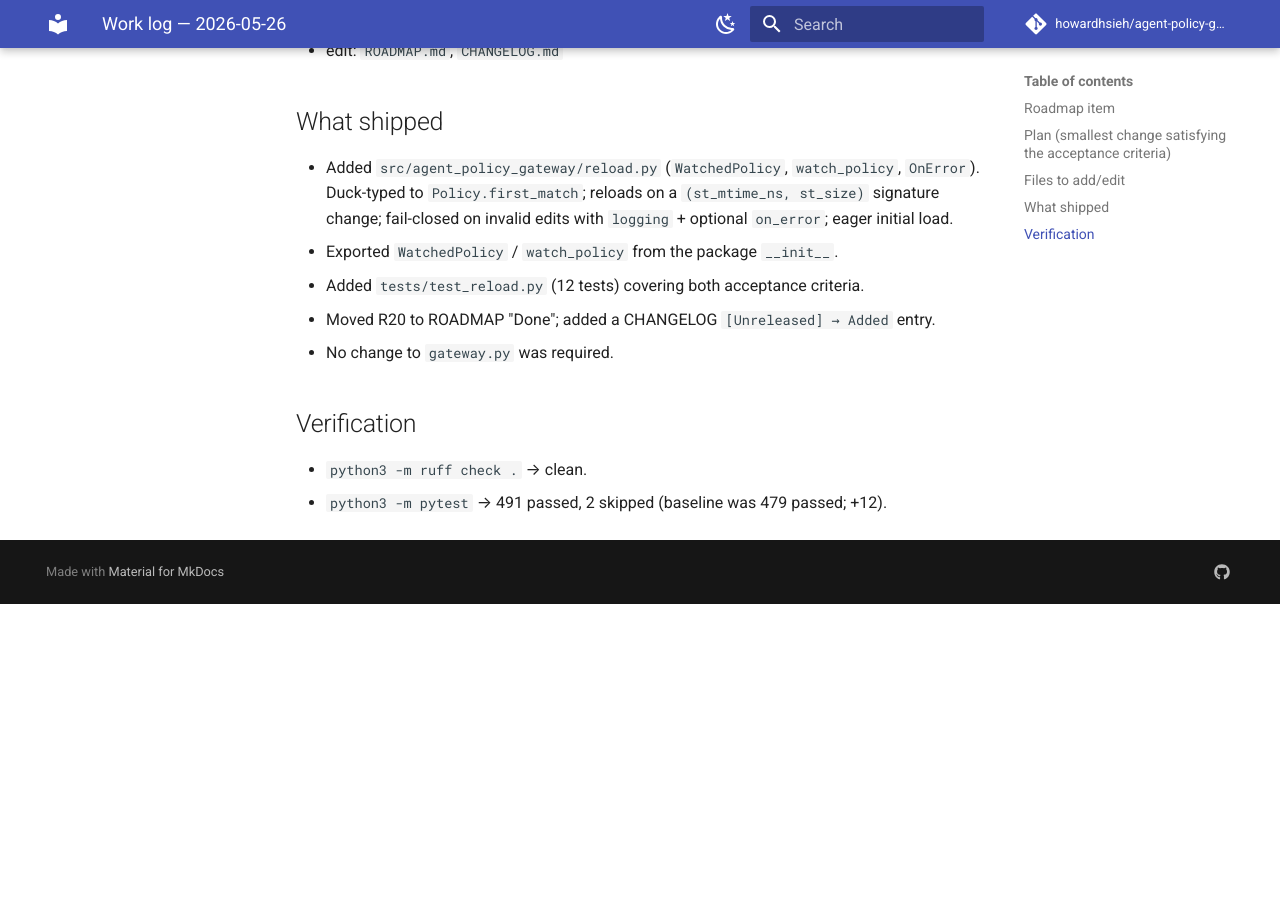
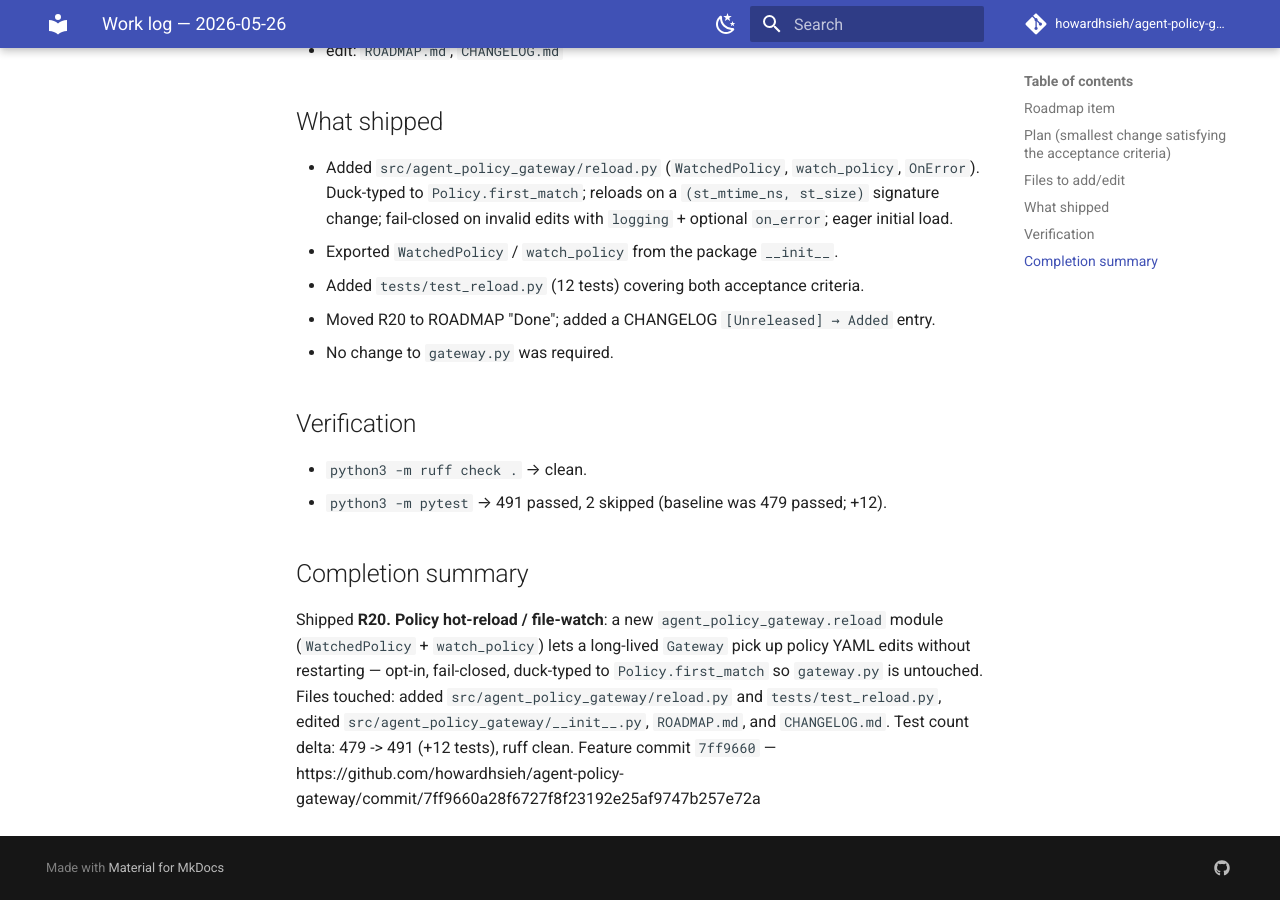
Before and after one commit to howardhsieh/agent-policy-gateway, an MkDocs documentation site: the page built from docs/work-log/2026-05-26.md, in a window 1280 px wide and 900 px high, scrolled down 1008 px. Built offline with MkDocs 1.6.1 and Material for MkDocs 9.7.7, drawn with Linux system fonts in a browser that asks for light colours; comment, search, counter and statistics services are not loaded; before the commit the page ends 1612 px from its top, so only the background shows below that.

Commit message:
docs: finalize R20 work-log completion summary

```diff
--- a/docs/work-log/2026-05-26.md
+++ b/docs/work-log/2026-05-26.md
@@ -41,3 +41,12 @@ invalid — keep serving the old policy and log the parse error).
 ## Verification
 - `python3 -m ruff check .` → clean.
 - `python3 -m pytest` → 491 passed, 2 skipped (baseline was 479 passed; +12).
+
+## Completion summary
+Shipped **R20. Policy hot-reload / file-watch**: a new `agent_policy_gateway.reload`
+module (`WatchedPolicy` + `watch_policy`) lets a long-lived `Gateway` pick up policy
+YAML edits without restarting — opt-in, fail-closed, duck-typed to `Policy.first_match`
+so `gateway.py` is untouched. Files touched: added `src/agent_policy_gateway/reload.py`
+and `tests/test_reload.py`, edited `src/agent_policy_gateway/__init__.py`, `ROADMAP.md`,
+and `CHANGELOG.md`. Test count delta: 479 -> 491 (+12 tests), ruff clean. Feature commit
+`7ff9660` — https://github.com/howardhsieh/agent-policy-gateway/commit/7ff9660a28f6727f8f23192e25af9747b257e72a
```
